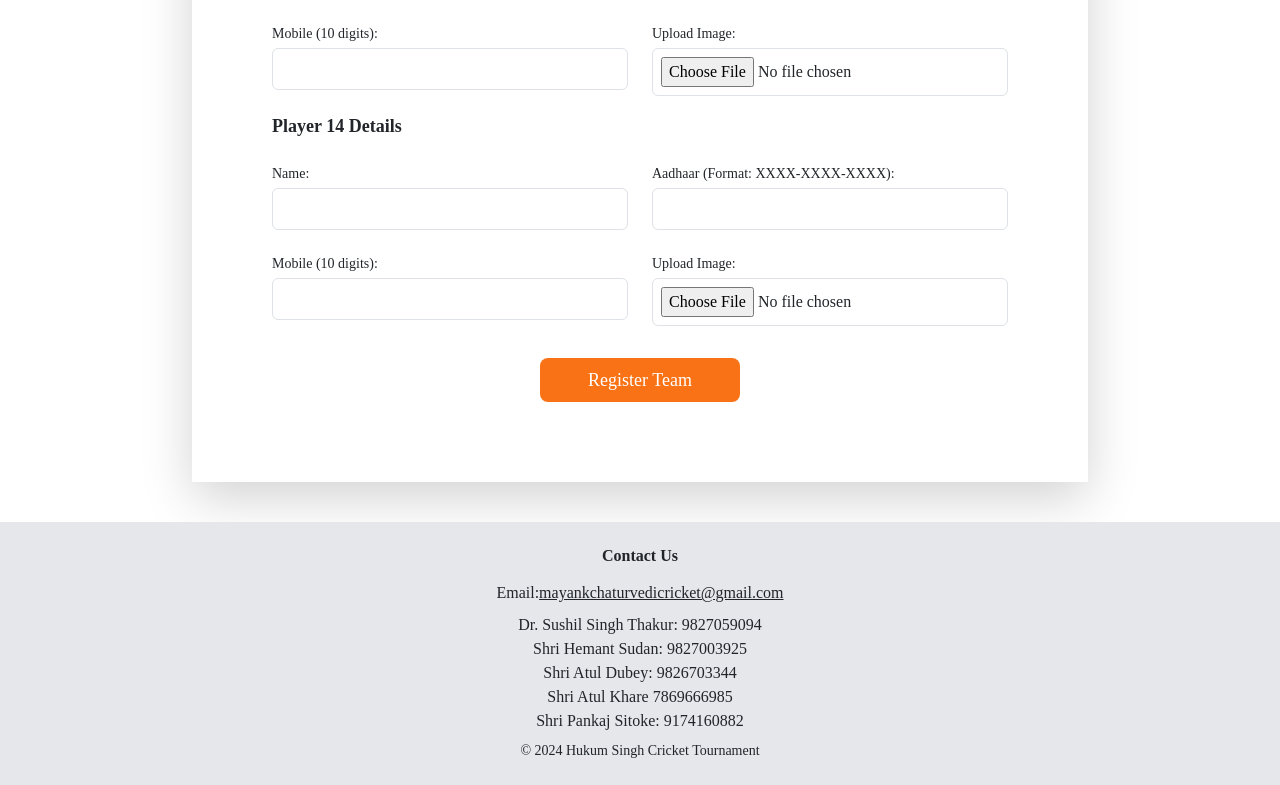
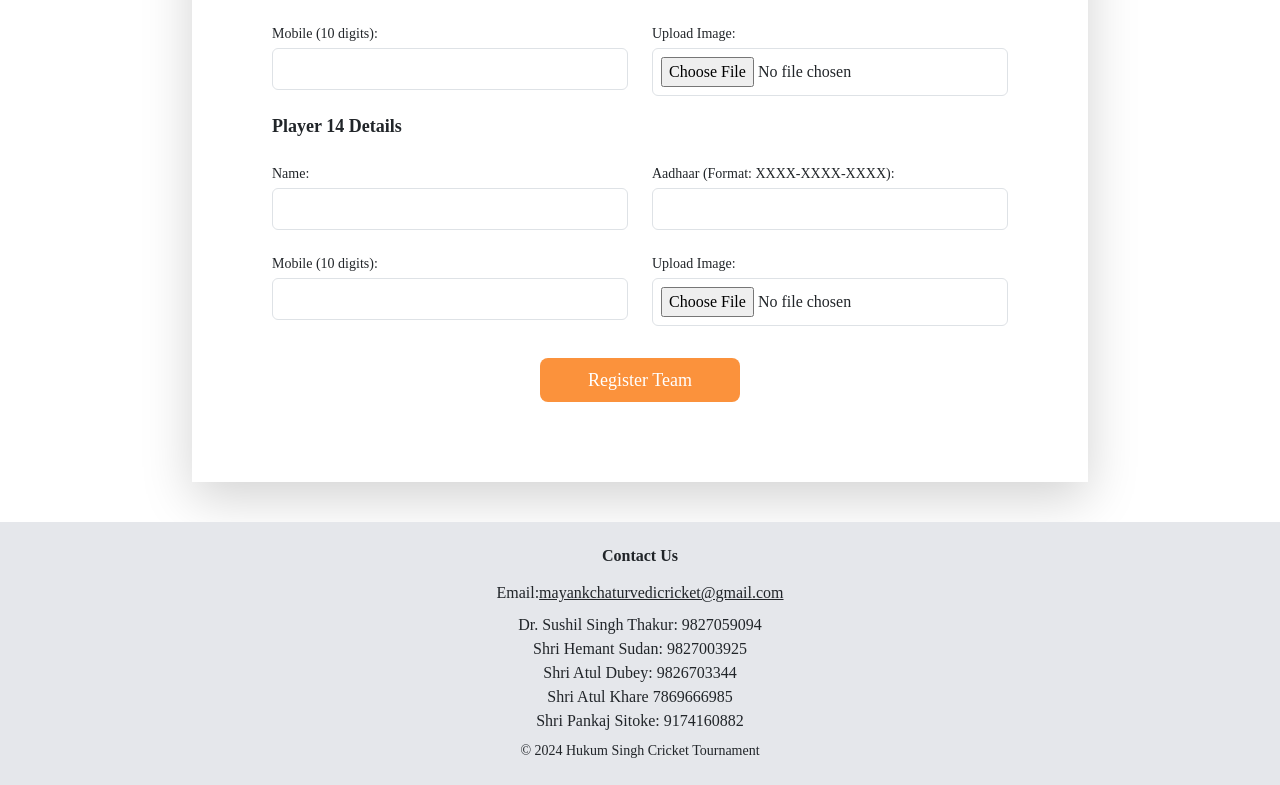
Before and after one commit to sutikshan-sikarwar/hukum-singh-cricket, a React (Create React App) app in the folder client/: page /register in a window 1280 px wide. Shown: the part 3823-4608 px from the top of the page. Built offline with nearby package versions, Linux system fonts and the light colour scheme; a web font is replaced by a local one.

Commit message:
Update RegistrationForm.jsx

```diff
--- a/client/src/components/RegistrationForm.jsx
+++ b/client/src/components/RegistrationForm.jsx
@@ -287,7 +287,7 @@ const RegistrationForm = () => {
 
     {/* Submit Button */}
     <div className='mt-4 flex'>
-      <button type="submit" className="mt-2 px-8 sm:px-10 md:px-12 py-2 mx-auto text-md sm:text-lg bg-orange-500 hover:bg-orange-600 text-white rounded-lg">
+      <button type="submit" className="mt-2 px-8 sm:px-10 md:px-12 py-2 mx-auto text-md sm:text-lg bg-orange-400 hover:bg-orange-600 text-white rounded-lg">
         Register Team
       </button>
     </div>
```
